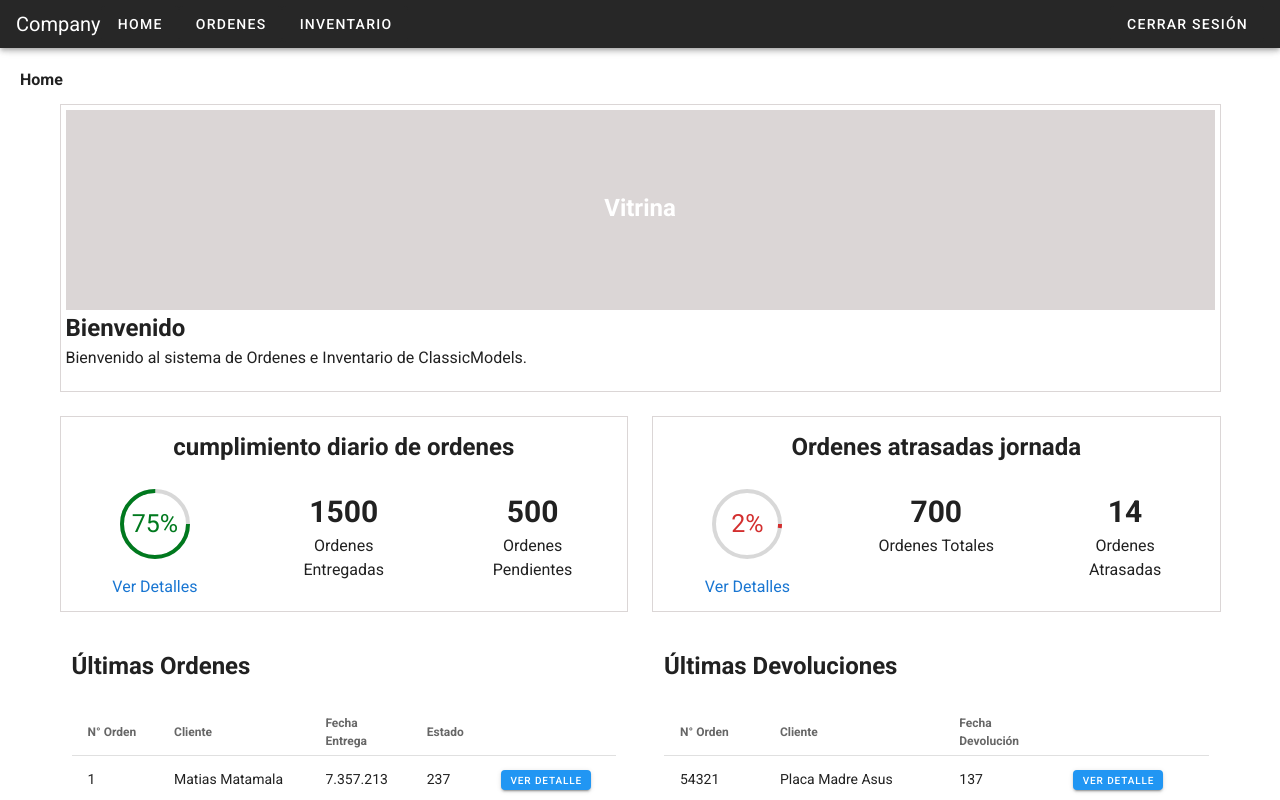
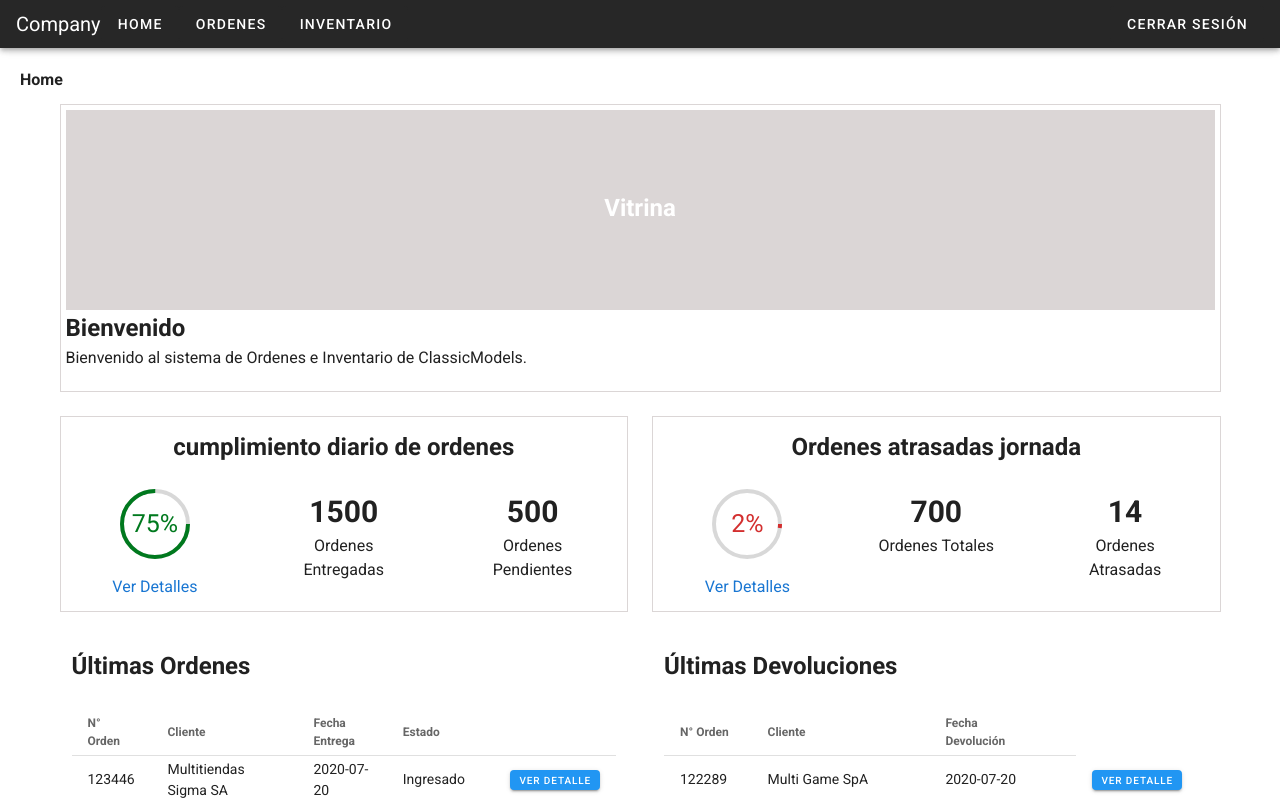
Before and after one commit to elisedzambranoM/PruebaCertf-Elised, a Vue app: page /login in a window 1280 px wide. Both pictures are taken after a click on the button "INGRESAR". Shown: the top 800 px of the page. Built offline with nearby package versions, Linux system fonts and the light colour scheme.

Commit message:
ultimas devoluciones, ultimas ordenes

```diff
--- a/public/api/dashboard.json
+++ b/public/api/dashboard.json
@@ -37,7 +37,7 @@
       "estado": "Entregado"
     }
   ],
-  "ultimas_devoluciones:": [
+  "ultimas_devoluciones": [
     {
       "num_orden": "122289",
       "cliente": "Multi Game SpA",
--- a/src/components/CumplimientoOrdenes.vue
+++ b/src/components/CumplimientoOrdenes.vue
@@ -54,9 +54,8 @@ computed: {
     porcentaje(){
       let resultado = 0;
       if(this.entregas>0){
-        console.log("calcular", this.entregas, this.pendientes)
         resultado = ( parseInt(this.entregas * 100)) / (parseInt(this.entregas) + parseInt(this.pendientes));
-        console.log(resultado)
+
       }
       return resultado.toFixed(0);
     }
--- a/src/components/UltimasDevoluciones.vue
+++ b/src/components/UltimasDevoluciones.vue
@@ -24,10 +24,11 @@
               </tr>
             </thead>
             <tbody>
-              <tr v-for="producto in ranking" :key="producto.id">
-                <td>{{ producto.id }}</td>
-                <td>{{ producto.producto }}</td>
-                <td>{{ producto.unidades }}</td>
+              <tr v-for="devolucion in devoluciones" :key="devolucion.num_orden">
+                <td>{{ devolucion.num_orden }}</td>
+                <td>{{ devolucion.cliente }}</td>
+                <td>{{ devolucion.fecha_entrega }}</td>
+                <td>{{ devolucion.estado }}</td>
                 <td>
                   <v-btn x-small color="info" dark>
                     Ver Detalle
@@ -45,33 +46,9 @@
 <script>
 export default {
   name: "UltimasDevoluciones",
-
-  data() {
-    return {
-      ranking: [
-        {
-          id: "54321",
-          producto: "Placa Madre Asus",
-          unidades: 137,
-        },
-        {
-          id: "54320",
-          producto: "Porcesador Intel",
-          unidades: 98,
-        },
-        {
-          id: "54322",
-          producto: "SSD Western",
-          unidades: 122,
-        },
-        {
-          id: "5432",
-          producto: "Corsair RAM 32",
-          unidades: 95,
-        },
-      ],
-    };
-  },
+props:{
+  devoluciones: Array,
+}
 };
 </script>
 
--- a/src/components/UltimasOrdenes.vue
+++ b/src/components/UltimasOrdenes.vue
@@ -27,11 +27,11 @@
               </tr>
             </thead>
             <tbody>
-              <tr v-for="vendedor in ranking" :key="vendedor.id">
-                <td>{{ vendedor.id }}</td>
-                <td>{{ vendedor.vendedor }}</td>
-                <td>{{ vendedor.monto }}</td>
-                <td>{{ vendedor.unidades }}</td>
+              <tr v-for="ultima in ordenes" :key="ultima.num_orden">
+                <td>{{ ultima.num_orden }}</td>
+                <td>{{ ultima.cliente }}</td>
+                <td>{{ ultima.fecha_entrega }}</td>
+                <td>{{ ultima.estado }}</td>
                 <td>
                   <v-btn x-small color="info" dark>
                     Ver Detalle
@@ -50,36 +50,10 @@
 export default {
   name: "UltimasOrdenes",
 
-  data() {
-    return {
-      ranking: [
-        {
-          id: "1",
-          vendedor: "Matias Matamala",
-          monto: "7.357.213",
-          unidades: 237,
-        },
-        {
-          id: "2",
-          vendedor: "Rosita Rosas",
-          monto: "7.357.213",
-          unidades: 237,
-        },
-        {
-          id: "3",
-          vendedor: "Ned Flander",
-          monto: "7.357.213",
-          unidades: 237,
-        },
-        {
-          id: "4",
-          vendedor: "Lisa Perez",
-          monto: "7.357.213",
-          unidades: 237,
-        },
+  props:{
+  ordenes: Array,
+  }
 
-      ],
-    };
-  },
+
 };
 </script>
--- a/src/router/index.js
+++ b/src/router/index.js
@@ -55,7 +55,6 @@ const router = new VueRouter({
 router.beforeEach((to,from,next)=>{
   let user = store.state.token;
 
-  console.log(to)
   let private_rute = to.matched.some(record=> record.meta.autenticado)
 
   if(private_rute && !user){
--- a/src/store/index.js
+++ b/src/store/index.js
@@ -16,7 +16,6 @@ export default new Vuex.Store({
   },
   actions: {
     setUserData: ({commit}, data)=>{
-      console.log(data)
       commit('SET_USER_DATA',data);
 
     }
--- a/src/views/Home.vue
+++ b/src/views/Home.vue
@@ -18,10 +18,10 @@
       </v-row>
       <v-row>
         <v-col>
-          <ultimas-ordenes></ultimas-ordenes>
+          <ultimas-ordenes :ordenes="ultimasOrdenes"></ultimas-ordenes>
         </v-col>
         <v-col>
-          <ultimas-devoluciones></ultimas-devoluciones>
+          <ultimas-devoluciones :devoluciones="ultimasDevoluciones"></ultimas-devoluciones>
         </v-col>
       </v-row>
     </v-container>
@@ -52,13 +52,17 @@ export default {
   data: () => ({
    kpisDiario: {},
    kpisAtrasados: {},
+   ultimasOrdenes: [],
+   ultimasDevoluciones: [],
   }),
 
 created(){
   axios.get('http://localhost:8080/api/dashboard.json').then(response => {
     this.kpisDiario = response.data.kpis[0]
     this.kpisAtrasados = response.data.kpis[1]
-    console.log(this.kpisDiario)
+    this.ultimasOrdenes = response.data.utimas_ordenes
+    this.ultimasDevoluciones = response.data.ultimas_devoluciones
+    console.log(response.data.ultimas_devoluciones)
   })
 }
 
--- a/src/views/Login.vue
+++ b/src/views/Login.vue
@@ -99,7 +99,6 @@ export default {
       axios
         .get("http://localhost:8080/api/login.json")
         .then((resp) => {
-          console.log(resp.data);
           let user = resp.data;
           if (user.email == this.email && user.pass == this.pass) {
             this.setUserData(user);
```
